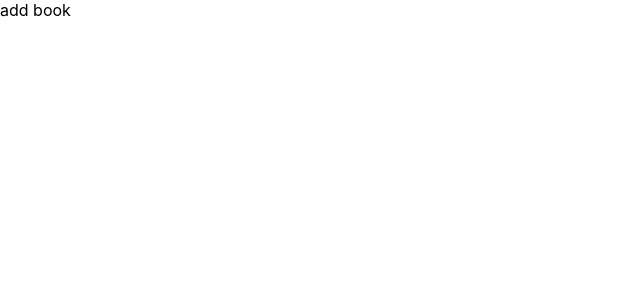
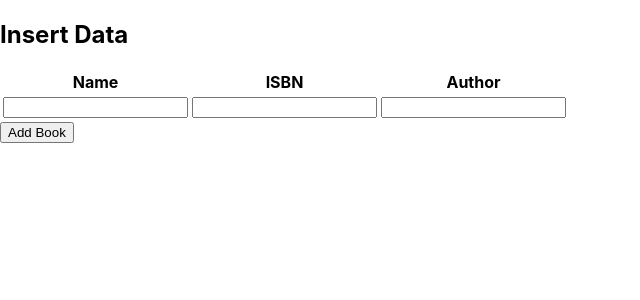
Before and after one commit to supundilshan/book_management_system, a React (Create React App) app: page /addbook in a window 1280 px wide. Shown: the top 300 px of the page, without its empty margins (0-640 px from the left). Built offline with nearby package versions, Linux system fonts and the light colour scheme.

Commit message:
feat(Front End): :art: Create Component to view the list of book

```diff
--- a/src/Components/AddBook.jsx
+++ b/src/Components/AddBook.jsx
@@ -1,9 +1,52 @@
-import React from 'react';
+import React, { useState, useEffect } from 'react';
+import axios from 'axios';
+import { useNavigate } from 'react-router-dom';
 
 const AddBook = () => {
+    const [name, setName] = useState("");
+    const [isbn, setISBN] = useState("");
+    const [author, setAuthor] = useState("");
+
+    const navigate = useNavigate();
+
+    const insertData = (e) => {
+        // e.preventDefault();
+        // Create an object with the data
+        const object = { Name: name, ISBN: isbn, Author: author }
+        // Send Object to the Back end
+        axios.post('http://localhost:3001/book', object)
+            .then(() => {
+                console.log("Object send to Server");
+            })
+            .catch((err) => { console.log(err) });
+
+        navigate(`/`);
+    }
+
     return (
         <div>
-            add book
+            <h2>Insert Data</h2>
+
+            <form onSubmit={insertData}>
+                <div>
+                    <table>
+                        <thead>
+                            <th>Name</th>
+                            <th>ISBN</th>
+                            <th>Author</th>
+                        </thead>
+                        <tbody>
+                            <tr>
+                                <td><input type="text" value={name} onChange={(event) => { setName(event.target.value) }} /></td>
+                                <td><input type="text" value={isbn} onChange={(event) => { setISBN(event.target.value) }} /></td>
+                                <td><input type="text" value={author} onChange={(event) => { setAuthor(event.target.value) }} /></td>
+                            </tr>
+                        </tbody>
+                    </table>
+                </div>
+
+                <button>Add Book</button>
+            </form>
         </div>
     );
 };
--- a/src/Components/ViewBookDetails.jsx
+++ b/src/Components/ViewBookDetails.jsx
@@ -1,9 +1,54 @@
-import React from 'react';
+import React, { useEffect, useState } from 'react';
+import axios from 'axios';
+import { useNavigate } from 'react-router-dom';
+import { useLocation } from 'react-router-dom';
 
-const ViewBookDetails = () => {
+
+const ViewBookDetails = (props) => {
+    const location = useLocation();
+
+    const [dbdata, getDbdata] = useState([]);
+
+    // Get Data fromDatabase
+    useEffect(() => {
+        // The Id of particuler Book
+        const id = location.state.id
+
+        // Get the details of that particuler book
+        axios.get(`http://localhost:3001/book/${id}`)
+            .then((res) => {
+                getDbdata(res.data);
+            })
+            .catch((err) => {
+                console.log(err);
+            });
+    }, []);
+
+    const UpdateBook = () => {
+
+    }
+
     return (
         <div>
-            view one book
+            <h2>Book List</h2>
+            <table>
+                <thead>
+                    <th> Name </th>
+                    <th> ISBN </th>
+                    <th> Author </th>
+                </thead>
+                <tbody>
+                    {dbdata.map((dbdata, key) => {
+                        return <tr>
+                            <td>{dbdata.Name}</td>
+                            <td>{dbdata.ISBN}</td>
+                            <td>{dbdata.Author}</td>
+                            <td><button onClick={() => UpdateBook(dbdata.ID)}>Update Book Data</button> </td>
+                        </tr>
+                    })}
+                </tbody>
+
+            </table>
         </div>
     );
 };
--- a/src/Components/ViewBooks.jsx
+++ b/src/Components/ViewBooks.jsx
@@ -1,7 +1,9 @@
 import React, { useEffect, useState } from 'react';
 import axios from 'axios';
+import { useNavigate } from 'react-router-dom';
 
 const ViewBooks = () => {
+    const navigate = useNavigate();
     const [dbdata, getDbdata] = useState([]);
 
     // Get Data fromDatabase
@@ -15,8 +17,8 @@ const ViewBooks = () => {
             });
     }, []);
 
-    const ViewBook = () => {
-
+    const ViewBook = (ID) => {
+        navigate(`/book`, { state: { id: ID } });
     }
 
     return (
@@ -30,22 +32,6 @@ const ViewBooks = () => {
                     </li>
                 })}
             </ul>
-            {/* <table>
-                <thead>
-                    <tr>
-                        <th>Name</th>
-                    </tr>
-                </thead>
-                <tbody>
-                    {dbdata.map((dbdata, key) => {
-                        return <tr className='data-table'>
-                            <td>{dbdata.Name}</td>
-                            <td> <button onClick={() => deleteData(dbdata.ID)}>Delete</button> </td>
-                            <td> <button onClick={() => updateData(dbdata.ID)}>Update</button> </td>
-                        </tr>
-                    })}
-                </tbody>
-            </table> */}
         </div>
     );
 };
```
Also changed, not shown: 1 other file (tests, documents, lock files or other folders).
